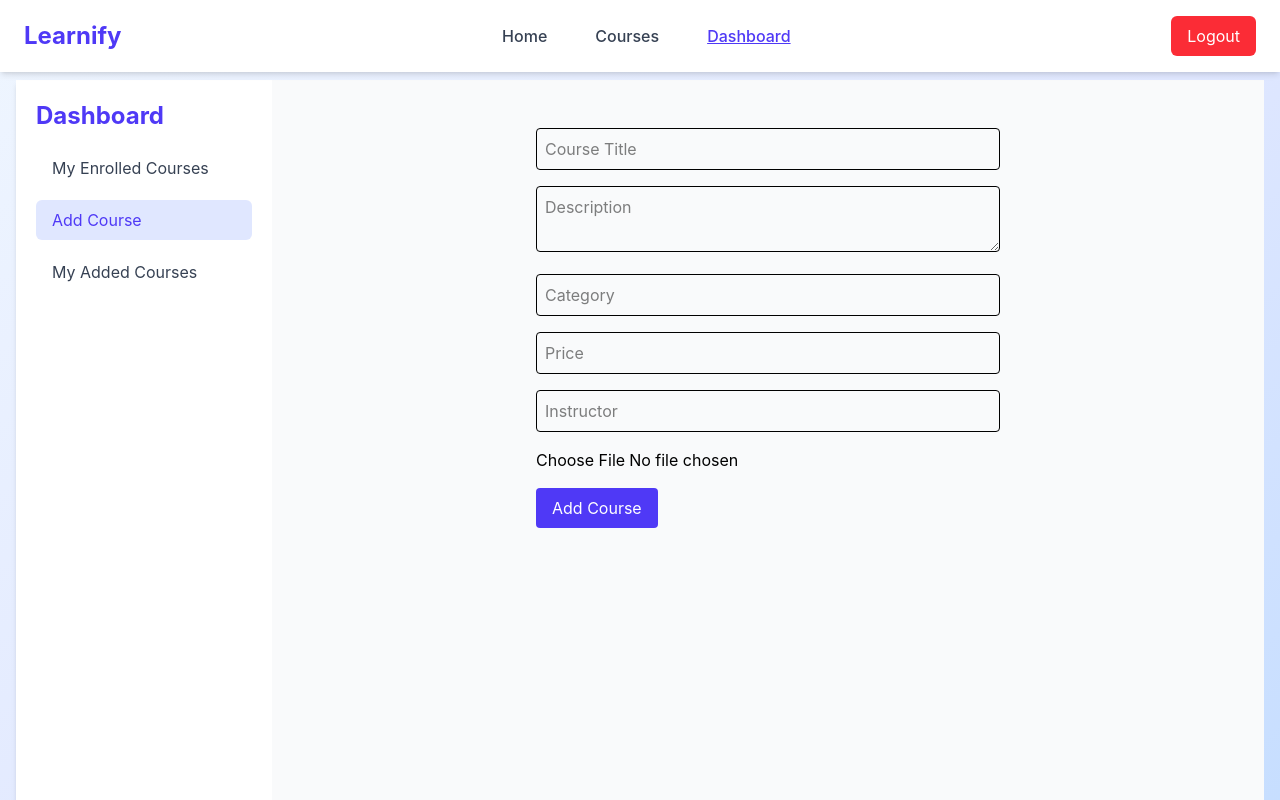
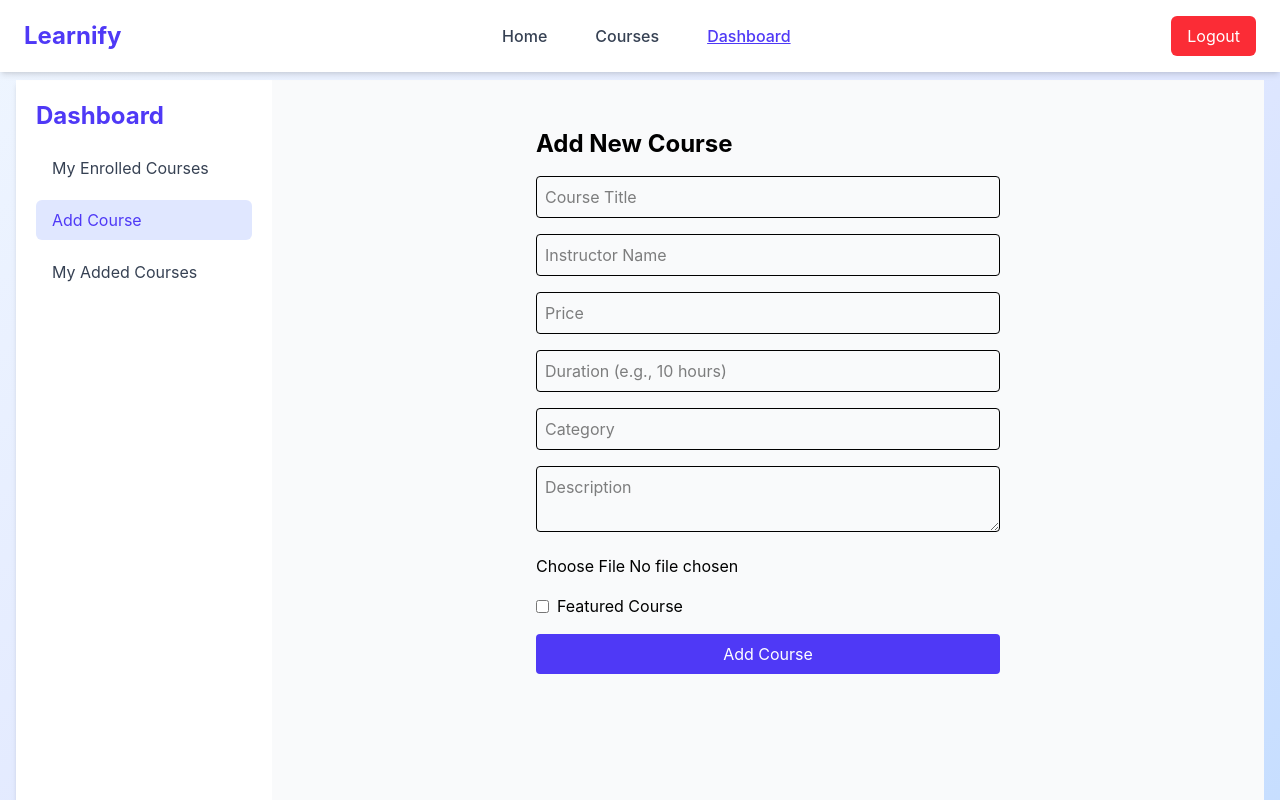
Before and after one commit to mahiOSD/B12-A10_Client, a React (Vite) app: page /dashboard/add-course in a window 1280 px wide. Shown: the top 800 px of the page. Built offline with nearby package versions, Linux system fonts and the light colour scheme; no server answers; sample sign-in values are in the browser's storage.

Commit message:
Updated course

```diff
--- a/src/App.jsx
+++ b/src/App.jsx
@@ -4,12 +4,14 @@ import Header from "./components/Header";
 import Footer from "./components/Footer";
 import Home from "./pages/Home";
 import Courses from "./pages/Courses";
+import CourseDetails from "./pages/CourseDetails";
 import Login from "./pages/Login";
 import Register from "./pages/Register";
 import DashboardLayout from "./layouts/DashboardLayout";
 import MyEnrolledCourses from "./pages/Dashboard/MyEnrolledCourses";
 import AddCourse from "./pages/Dashboard/AddCourse";
 import MyAddedCourses from "./pages/Dashboard/MyAddedCourses";
+import UpdateCourse from "./pages/Dashboard/UpdateCourse";
 import PrivateRoute from "./routes/PrivateRoute";
 
 function App() {
@@ -20,6 +22,14 @@ function App() {
         <Routes>
           <Route path="/" element={<Home />} />
           <Route path="/courses" element={<Courses />} />
+          <Route
+            path="/courses/:id"
+            element={
+              <PrivateRoute>
+                <CourseDetails />
+              </PrivateRoute>
+            }
+          />
           <Route path="/login" element={<Login />} />
           <Route path="/register" element={<Register />} />
           <Route
@@ -33,6 +43,8 @@ function App() {
             <Route path="enrolled" element={<MyEnrolledCourses />} />
             <Route path="add-course" element={<AddCourse />} />
             <Route path="my-courses" element={<MyAddedCourses />} />
+            <Route path="update-course/:id" element={<UpdateCourse />} />
+
           </Route>
         </Routes>
       </div>
--- /dev/null
+++ b/src/pages/CourseDetails.jsx
@@ -0,0 +1,51 @@
+import { useEffect, useState } from "react";
+import { useParams } from "react-router-dom";
+import axios from "axios";
+import toast, { Toaster } from "react-hot-toast";
+
+export default function CourseDetails() {
+  const { id } = useParams();
+  const [course, setCourse] = useState(null);
+
+  useEffect(() => {
+    const fetchCourse = async () => {
+      try {
+        const res = await axios.get(`http://localhost:3000/courses`);
+        const found = res.data.find((c) => c._id === id);
+        setCourse(found);
+      } catch (err) {
+        toast.error("Failed to fetch course");
+      }
+    };
+    fetchCourse();
+  }, [id]);
+
+  const handleEnroll = () => {
+    toast.success("Enrolled successfully!");
+  };
+
+  if (!course) return <p className="text-center mt-10">Loading...</p>;
+
+  return (
+    <div className="p-6 max-w-3xl mx-auto">
+      <Toaster />
+      <img
+        src={course.image}
+        alt={course.title}
+        className="w-full h-64 object-cover rounded mb-4"
+      />
+      <h1 className="text-3xl font-bold text-indigo-600 mb-2">{course.title}</h1>
+      <p className="text-gray-600 mb-2">Instructor: {course.instructor}</p>
+      <p className="text-gray-600 mb-2">Duration: {course.duration}</p>
+      <p className="text-gray-600 mb-2">Category: {course.category}</p>
+      <p className="text-gray-600 mb-4">Price: ৳{course.price}</p>
+      <p className="text-gray-700 mb-4">{course.description}</p>
+      <button
+        onClick={handleEnroll}
+        className="bg-green-600 text-white py-2 px-4 rounded hover:bg-green-700 transition"
+      >
+        Enroll Now
+      </button>
+    </div>
+  );
+}
--- a/src/pages/Courses.jsx
+++ b/src/pages/Courses.jsx
@@ -1,9 +1,11 @@
 import { useEffect, useState } from "react";
+import { useNavigate } from "react-router-dom";
 import axios from "axios";
 
 export default function Courses() {
   const [courses, setCourses] = useState([]);
   const [category, setCategory] = useState("");
+  const navigate = useNavigate();
 
   useEffect(() => {
     const fetchCourses = async () => {
@@ -52,7 +54,10 @@ export default function Courses() {
             <p className="text-gray-600 mb-2">{course.description}</p>
             <p className="text-gray-500 mb-2">Category: {course.category}</p>
             <p className="text-gray-500 mb-4">Price: ৳{course.price}</p>
-            <button className="mt-auto bg-indigo-600 text-white py-2 rounded-lg hover:bg-indigo-700 transition-all">
+            <button
+              onClick={() => navigate(`/courses/${course._id}`)}
+              className="mt-auto bg-indigo-600 text-white py-2 rounded-lg hover:bg-indigo-700 transition-all"
+            >
               View Details
             </button>
           </div>
--- a/src/pages/Dashboard/AddCourse.jsx
+++ b/src/pages/Dashboard/AddCourse.jsx
@@ -1,5 +1,6 @@
 import { useState } from "react";
 import axios from "axios";
+import toast, { Toaster } from "react-hot-toast";
 
 export default function AddCourse() {
   const [courseData, setCourseData] = useState({
@@ -7,12 +8,18 @@ export default function AddCourse() {
     description: "",
     category: "",
     price: "",
+    duration: "",
     instructor: "",
-    imageBase64: ""
+    imageBase64: "",
+    isFeatured: false,
   });
 
   const handleChange = (e) => {
-    setCourseData({ ...courseData, [e.target.name]: e.target.value });
+    const { name, value, type, checked } = e.target;
+    setCourseData({
+      ...courseData,
+      [name]: type === "checkbox" ? checked : value,
+    });
   };
 
   const handleImage = (e) => {
@@ -25,23 +32,61 @@ export default function AddCourse() {
 
   const handleSubmit = async (e) => {
     e.preventDefault();
+    try {
       await axios.post("http://localhost:3000/courses", courseData);
-    alert("Course added successfully!");
+      toast.success("Course added successfully!");
+      setCourseData({
+        title: "",
+        description: "",
+        category: "",
+        price: "",
+        duration: "",
+        instructor: "",
+        imageBase64: "",
+        isFeatured: false,
+      });
+    } catch (err) {
+      toast.error("Failed to add course");
+    }
   };
 
   return (
-    <form onSubmit={handleSubmit} className="p-6 max-w-lg mx-auto space-y-4">
+    <div className="p-6 max-w-lg mx-auto">
+      <Toaster />
+      <h1 className="text-2xl font-bold mb-4">Add New Course</h1>
+      <form onSubmit={handleSubmit} className="space-y-4">
         <input
           type="text"
           name="title"
           placeholder="Course Title"
+          value={courseData.title}
           onChange={handleChange}
           required
           className="w-full p-2 border rounded"
         />
-      <textarea
-        name="description"
-        placeholder="Description"
+        <input
+          type="text"
+          name="instructor"
+          placeholder="Instructor Name"
+          value={courseData.instructor}
+          onChange={handleChange}
+          required
+          className="w-full p-2 border rounded"
+        />
+        <input
+          type="number"
+          name="price"
+          placeholder="Price"
+          value={courseData.price}
+          onChange={handleChange}
+          required
+          className="w-full p-2 border rounded"
+        />
+        <input
+          type="text"
+          name="duration"
+          placeholder="Duration (e.g., 10 hours)"
+          value={courseData.duration}
           onChange={handleChange}
           required
           className="w-full p-2 border rounded"
@@ -50,33 +95,41 @@ export default function AddCourse() {
           type="text"
           name="category"
           placeholder="Category"
+          value={courseData.category}
+          onChange={handleChange}
+          required
+          className="w-full p-2 border rounded"
+        />
+        <textarea
+          name="description"
+          placeholder="Description"
+          value={courseData.description}
           onChange={handleChange}
           required
           className="w-full p-2 border rounded"
         />
         <input
-        type="number"
-        name="price"
-        placeholder="Price"
+          type="file"
+          accept="image/*"
+          onChange={handleImage}
+          className="w-full"
+        />
+        <label className="flex items-center gap-2">
+          <input
+            type="checkbox"
+            name="isFeatured"
+            checked={courseData.isFeatured}
             onChange={handleChange}
-        required
-        className="w-full p-2 border rounded"
           />
-      <input
-        type="text"
-        name="instructor"
-        placeholder="Instructor"
-        onChange={handleChange}
-        required
-        className="w-full p-2 border rounded"
-      />
-      <input type="file" accept="image/*" onChange={handleImage} required />
+          Featured Course
+        </label>
         <button
           type="submit"
-        className="bg-indigo-600 text-white px-4 py-2 rounded"
+          className="w-full bg-indigo-600 text-white py-2 rounded hover:bg-indigo-700 transition"
         >
           Add Course
         </button>
       </form>
+    </div>
   );
 }
--- /dev/null
+++ b/src/pages/Dashboard/UpdateCourse.jsx
@@ -0,0 +1,74 @@
+import { useState, useEffect } from "react";
+import { useParams, useNavigate } from "react-router-dom";
+import axios from "axios";
+import toast from "react-hot-toast";
+
+export default function UpdateCourse() {
+  const { id } = useParams();
+  const navigate = useNavigate();
+  const [courseData, setCourseData] = useState({
+    title: "",
+    description: "",
+    category: "",
+    price: "",
+    instructor: "",
+    imageBase64: ""
+  });
+
+  useEffect(() => {
+    const fetchCourse = async () => {
+      try {
+        const res = await axios.get(`http://localhost:3000/courses`);
+        const course = res.data.find(c => c._id === id);
+        if (course) {
+          setCourseData({
+            title: course.title,
+            description: course.description,
+            category: course.category,
+            price: course.price,
+            instructor: course.instructor,
+            imageBase64: course.image
+          });
+        }
+      } catch (err) {
+        console.error(err);
+      }
+    };
+    fetchCourse();
+  }, [id]);
+
+  const handleChange = e => setCourseData({ ...courseData, [e.target.name]: e.target.value });
+
+  const handleImage = e => {
+    const file = e.target.files[0];
+    const reader = new FileReader();
+    reader.onloadend = () => setCourseData({ ...courseData, imageBase64: reader.result.split(",")[1] });
+    reader.readAsDataURL(file);
+  };
+
+  const handleSubmit = async e => {
+    e.preventDefault();
+    try {
+      await axios.put(`http://localhost:3000/courses/${id}`, courseData);
+      toast.success("Course updated successfully!");
+      navigate("/dashboard/my-courses");
+    } catch (err) {
+      console.error(err);
+      toast.error("Failed to update course.");
+    }
+  };
+
+  return (
+    <form onSubmit={handleSubmit} className="p-6 max-w-lg mx-auto space-y-4">
+      <input type="text" name="title" value={courseData.title} onChange={handleChange} required className="w-full p-2 border rounded" />
+      <textarea name="description" value={courseData.description} onChange={handleChange} required className="w-full p-2 border rounded" />
+      <input type="text" name="category" value={courseData.category} onChange={handleChange} required className="w-full p-2 border rounded" />
+      <input type="number" name="price" value={courseData.price} onChange={handleChange} required className="w-full p-2 border rounded" />
+      <input type="text" name="instructor" value={courseData.instructor} onChange={handleChange} required className="w-full p-2 border rounded" />
+      <input type="file" onChange={handleImage} />
+      <button type="submit" className="bg-indigo-600 text-white py-2 px-4 rounded-lg hover:bg-indigo-700">
+        Update Course
+      </button>
+    </form>
+  );
+}
```
Also changed, not shown: src/pages/Dashboard/MyAddedCourses.jsx (+75 -1 lines). Lines whose indentation alone changed are shown as unchanged.
